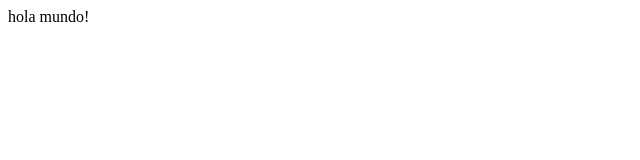
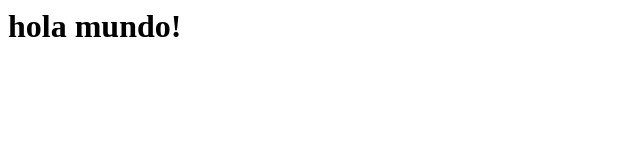
Before and after one commit to Pochef11/holabellomundo, a plain HTML site: page holamundo.html in a window 1280 px wide. Shown: the whole page, without its empty margins (0-640 px from the left). Drawn offline with Linux system fonts and the light colour scheme.

Commit message:
Update holamundo.html

```diff
--- a/holamundo.html
+++ b/holamundo.html
@@ -2,6 +2,6 @@
   <head>
     <title>Ejercicio numero 1</title>
   </head>
-  <body> hola mundo!
+  <body> <h1>hola mundo!</h1>
   </body>
 </html>
```
